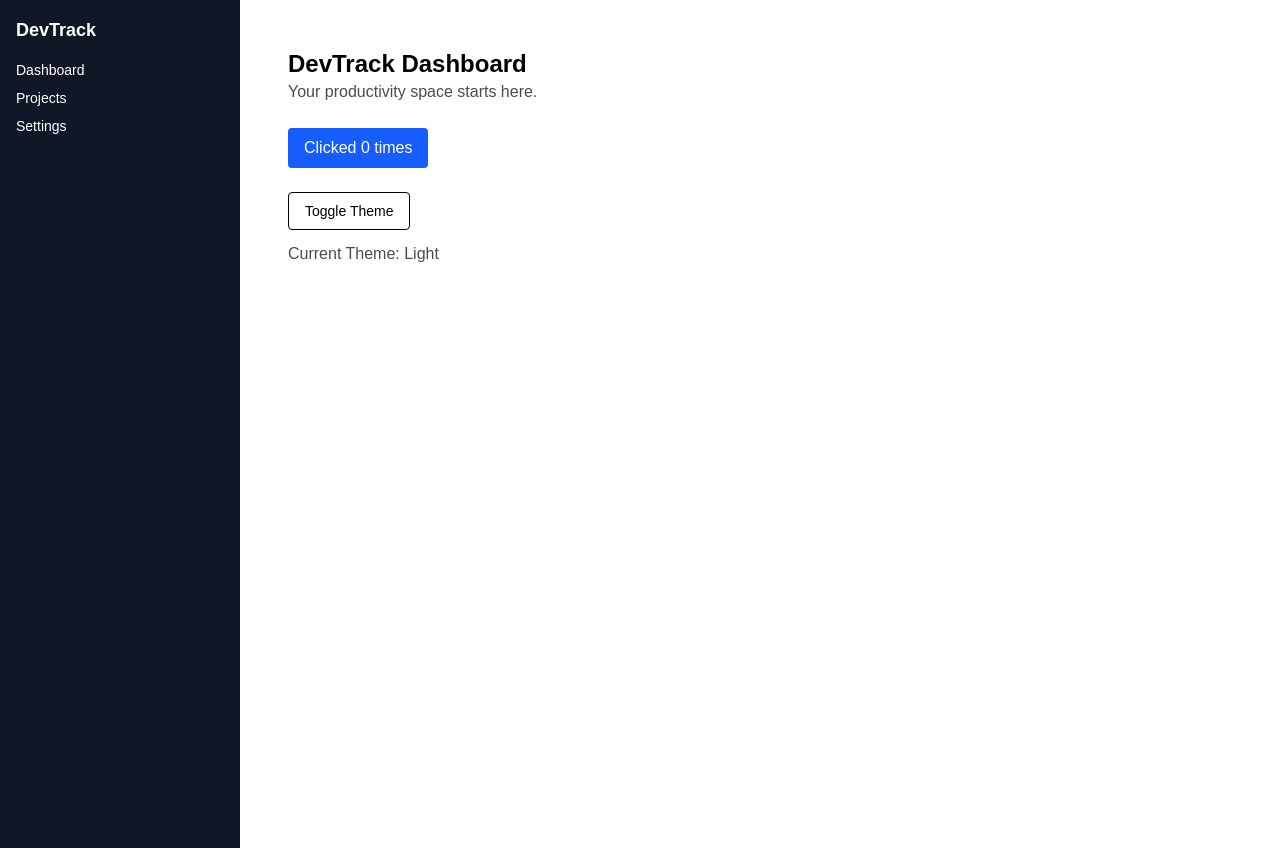
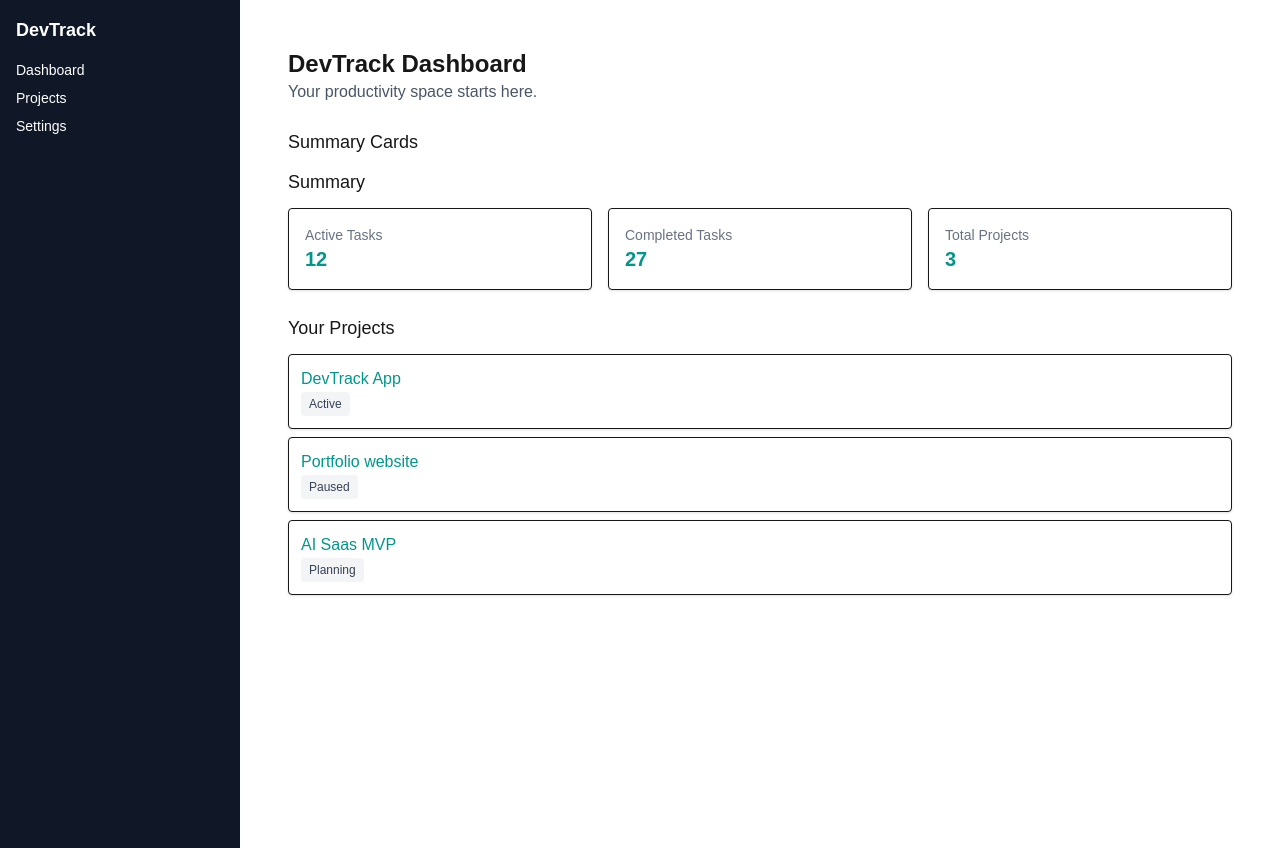
Before and after one commit to SumitRaj01/Devtrack, a Next.js app: page / in a window 1280 px wide. Built offline with nearby package versions, Linux system fonts and the light colour scheme.

Commit message:
data fetching in server components

```diff
--- a/app/(dashboard)/page.tsx
+++ b/app/(dashboard)/page.tsx
@@ -1,23 +1,62 @@
-"use client"
+import { getProjects } from "@/lib/projects";
+import { getStats } from "@/lib/stats";
 
-import { useState } from "react";
-import Counter from "../components/counter";
-import ThemeToggle from "../components/theme-toogle";
+export default async function Home() {
+  const [projects, summaryCards] = await Promise.all([
+    getProjects(),
+    getStats(),
+  ]);
 
-export default function Home() {
-  const [isDark, setIsDark] = useState(false);
   return (
-    <div
-      className={`min-h-screen p-6 transition-colors ${
-        isDark ? "bg-black text-white" : "bg-white text-black"
-      }`}
-    >
+    <div className="min-h-screen p-6">
       <h1 className="text-2xl font-semibold">DevTrack Dashboard</h1>
-      <p className="opacity-70">Your productivity space starts here.</p>
+      <p className="text-gray-600 mb-6">Your productivity space starts here.</p>
 
-      <Counter />
+      <h2 className="text-lg font-medium mb-3">Summary Cards</h2>
+      <h2 className="text-lg font-medium mb-3">Summary</h2>
 
-      <ThemeToggle isDark={isDark} setIsDark={setIsDark} />
+      <div className="grid grid-cols-1 sm:grid-cols-3 gap-4 mb-6">
+        <div className="rounded border p-4 bg-white shadow-sm">
+          <div className="text-sm text-gray-500">Active Tasks</div>
+          <div className="text-xl font-semibold text-teal-600">
+            {summaryCards.activeTasks}
+          </div>
+        </div>
+
+        <div className="rounded border p-4 bg-white shadow-sm">
+          <div className="text-sm text-gray-500">Completed Tasks</div>
+          <div className="text-xl font-semibold text-teal-600">
+            {summaryCards.completedTasks}
+          </div>
+        </div>
+
+        <div className="rounded border p-4 bg-white shadow-sm">
+          <div className="text-sm text-gray-500">Total Projects</div>
+          <div className="text-xl font-semibold text-teal-600">
+            {summaryCards.totalProjects}
+          </div>
+        </div>
+      </div>
+
+      <h2 className="text-lg font-medium mb-3">Your Projects</h2>
+
+      {projects.length === 0 ? (
+        <p className="text-sm text-gray-500">No projects yet.</p>
+      ) : (
+        <ul className="space-y-2">
+          {projects.map((project) => (
+            <li
+              key={project.id}
+              className="rounded border p-3 bg-white shadow-sm"
+            >
+              <div className="font-medium text-teal-600">{project.name}</div>
+              <span className="inline-block text-xs rounded bg-gray-100 px-2 py-1 text-gray-700">
+                {project.status}
+              </span>
+            </li>
+          ))}
+        </ul>
+      )}
     </div>
   );
 }
--- /dev/null
+++ b/lib/projects.ts
@@ -0,0 +1,15 @@
+export type Project = {
+    id: number,
+    name: string,
+    status: string;
+}
+
+export async function getProjects():Promise<Project []>{
+    await new Promise((resolve)=>setTimeout(resolve, 500));
+
+    return[
+        {id:1 , name:"DevTrack App", status: "Active"},
+        {id:2 , name:"Portfolio website", status: "Paused"},
+        {id:3 , name: "AI Saas MVP", status: "Planning"},
+    ];
+}
--- /dev/null
+++ b/lib/stats.ts
@@ -0,0 +1,9 @@
+export async function getStats(){
+    await new Promise((r)=>setTimeout(r,300));
+
+    return {
+        totalProjects:3,
+        activeTasks:12,
+        completedTasks:27
+    }
+}
```
